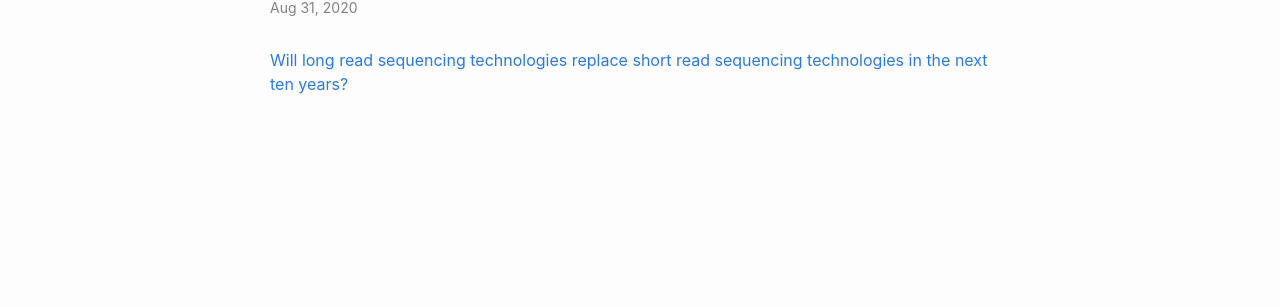
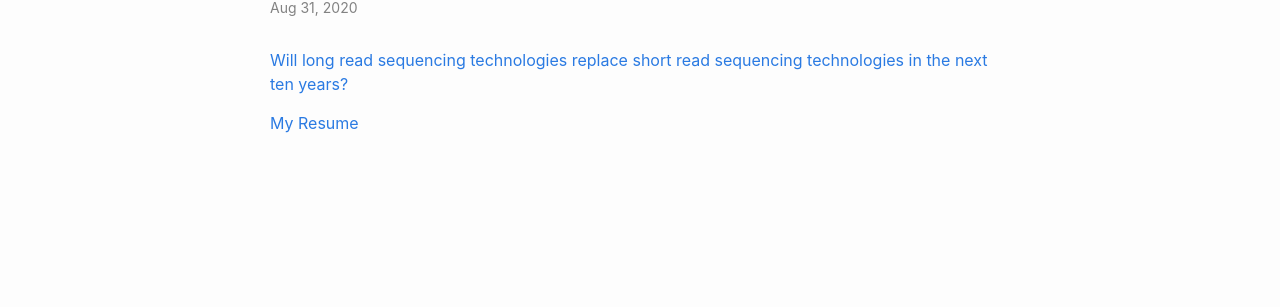
Before and after one commit to nishatbristy007/nishatbristy, a Jekyll site: the page built from _posts/2020-08-31-Long Vs Short Read Sequencing.md, in a window 1280 px wide. Shown: the part 278-585 px from the top of the page. Built offline with Jekyll 4.4.1, drawn with Linux system fonts in a browser that asks for light colours.

Commit message:
Update 2020-08-31-Long Vs Short Read Sequencing.md

```diff
--- a/_posts/2020-08-31-Long Vs Short Read Sequencing.md
+++ b/_posts/2020-08-31-Long Vs Short Read Sequencing.md
@@ -5,4 +5,6 @@ date:   2020-08-31 17:21:41 +0600
 categories: jekyll update
 ---
 
-[Will long read sequencing technologies replace short read sequencing technologies in the next ten years?](Sanger_Prize_Competition_2020_Essay_Nishat Anjum Bristy.pdf)
+ [Will long read sequencing technologies replace short read sequencing technologies in the next ten years?](Sanger_Prize_Competition_2020_Essay_Nishat Anjum Bristy.pdf)
+
+ [My Resume](CV_Nishat_Anjum_Bristy.pdf)
```
